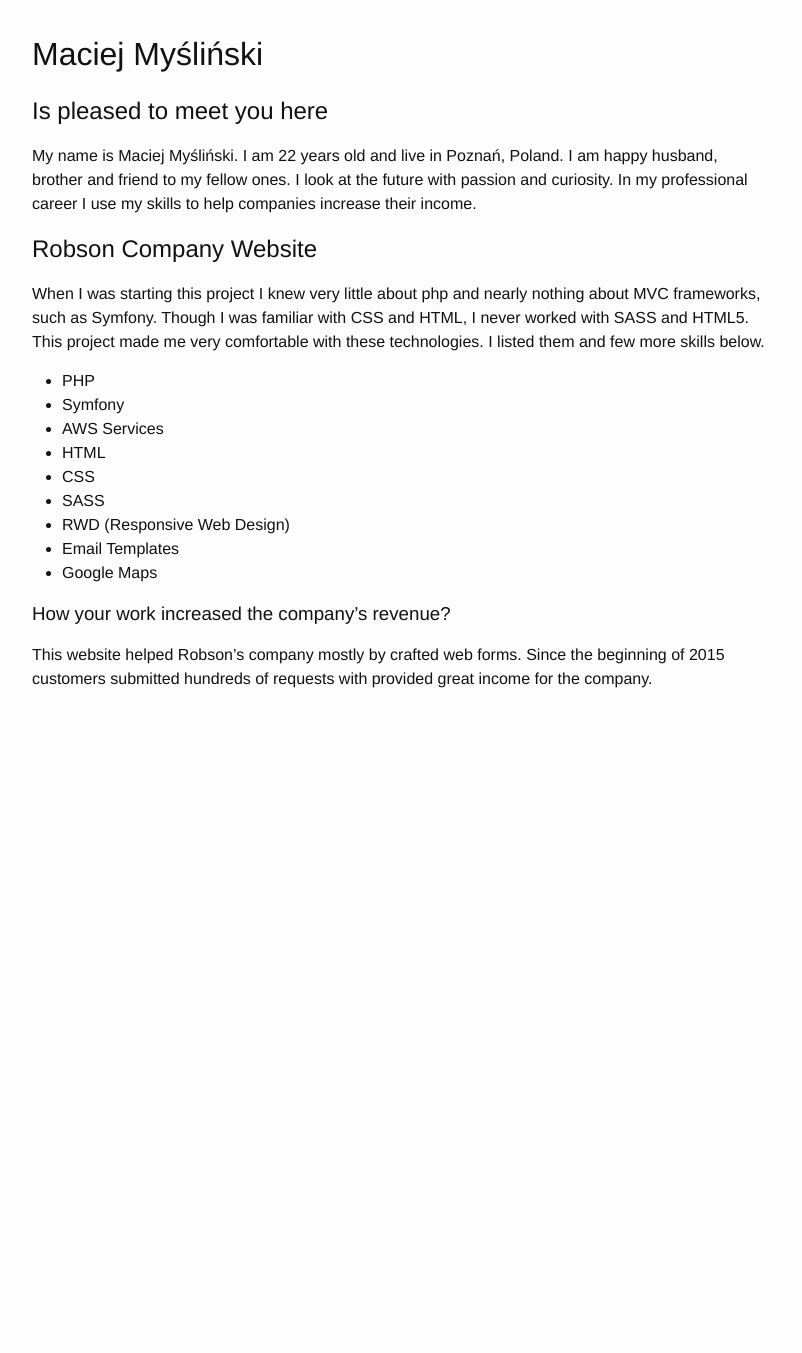
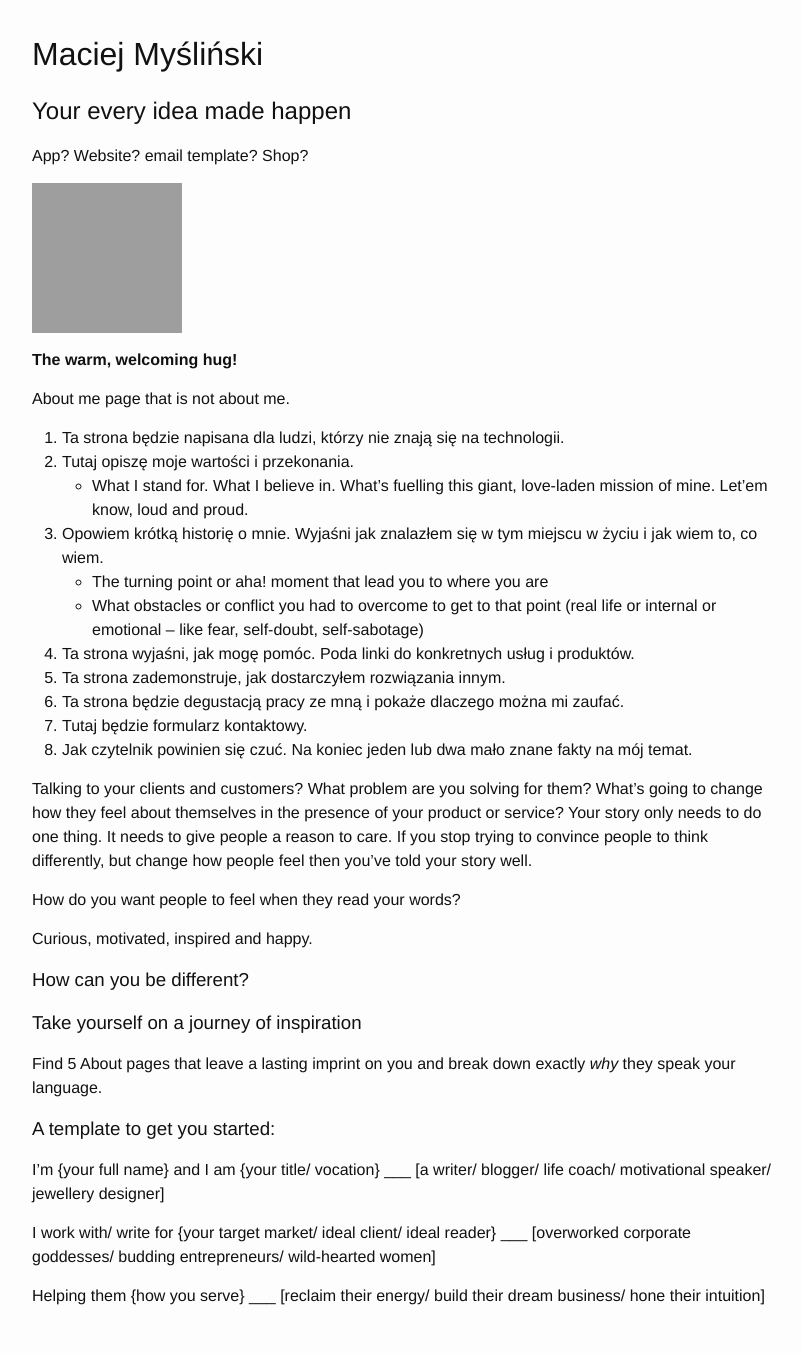
Before and after one commit to maciejmyslinski/maciejmyslinski, a Jekyll site: the page built from index.md, in a window 1280 px wide. Shown: the whole page, without its empty margins (238-1040 px from the left). Built offline with Jekyll 4.4.1, drawn with Linux system fonts in a browser that asks for light colours; before the commit the page ends 900 px from its top, so only the background shows below that; grey boxes are pictures that could not be loaded.

Commit message:
Add ideas in index.md

```diff
--- a/index.md
+++ b/index.md
@@ -4,24 +4,47 @@ layout: default
 
 # Maciej Myśliński
 
-## Is pleased to meet you here
+## Your every idea made happen
+App? Website? email template? Shop?
 
- My name is Maciej Myśliński. I am 22 years old and live in Poznań, Poland. I am happy husband, brother and friend to my fellow ones. I look at the future with passion and curiosity. In my professional career I use my skills to help companies increase their income.
+![Maciej Myśliński](http://2.gravatar.com/avatar/57f4fc0484a6ffa5cc1516e263a9272c?size=150)
 
-## Robson Company Website
+**The warm, welcoming hug!**
 
-When I was starting this project I knew very little about php and nearly nothing about MVC frameworks, such as Symfony. Though I was familiar with CSS and HTML, I never worked with SASS and HTML5. This project made me very comfortable with these technologies. I listed them and few more skills below.
+About me page that is not about me.
 
-* PHP
-* Symfony
-* AWS Services
-* HTML
-* CSS
-* SASS
-* RWD (Responsive Web Design)
-* Email Templates
-* Google Maps
+1. Ta strona będzie napisana dla ludzi, którzy nie znają się na technologii.
+2. Tutaj opiszę moje wartości i przekonania.
+	* What I stand for. What I believe in. What's fuelling this giant, love-laden mission of mine. Let'em know, loud and proud.
+3. Opowiem krótką historię o mnie. Wyjaśni jak znalazłem się w tym miejscu w życiu i jak wiem to, co wiem.
+	* The turning point or aha! moment that lead you to where you are
+	* What obstacles or conflict you had to overcome to get to that point (real life or internal or emotional – like fear, self-doubt, self-sabotage)
+4. Ta strona wyjaśni, jak mogę pomóc. Poda linki do konkretnych usług i produktów.
+5. Ta strona zademonstruje, jak dostarczyłem rozwiązania innym.
+6. Ta strona będzie degustacją pracy ze mną i pokaże dlaczego można mi zaufać.
+7. Tutaj będzie formularz kontaktowy.
+8. Jak czytelnik powinien się czuć. Na koniec jeden lub dwa mało znane fakty na mój temat.
 
-### How your work increased the company’s revenue?
+Talking to your clients and customers?
+What problem are you solving for them?
+What’s going to change how they feel about themselves in the presence of your product or service?
+Your story only needs to do one thing.
+It needs to give people a reason to care.
+If you stop trying to convince people to think differently, but change how people feel then you’ve told your story well.
 
-This website helped Robson’s company mostly by crafted web forms. Since the beginning of 2015 customers submitted hundreds of requests with provided great income for the company.
+#### How do you want people to feel when they read your words?
+Curious, motivated, inspired and happy.
+
+### How can you be different?
+
+### Take yourself on a journey of inspiration
+Find 5 About pages that leave a lasting imprint on you and break down exactly *why* they speak your language.
+
+
+### A template to get you started:
+
+I’m {your full name} and I am {your title/ vocation} ___ [a writer/ blogger/ life coach/ motivational speaker/ jewellery designer]
+
+I work with/ write for {your target market/ ideal client/ ideal reader}  ___ [overworked corporate goddesses/ budding entrepreneurs/ wild-hearted women]
+
+Helping them {how you serve}  ___ [reclaim their energy/ build their dream business/ hone their intuition]
```
